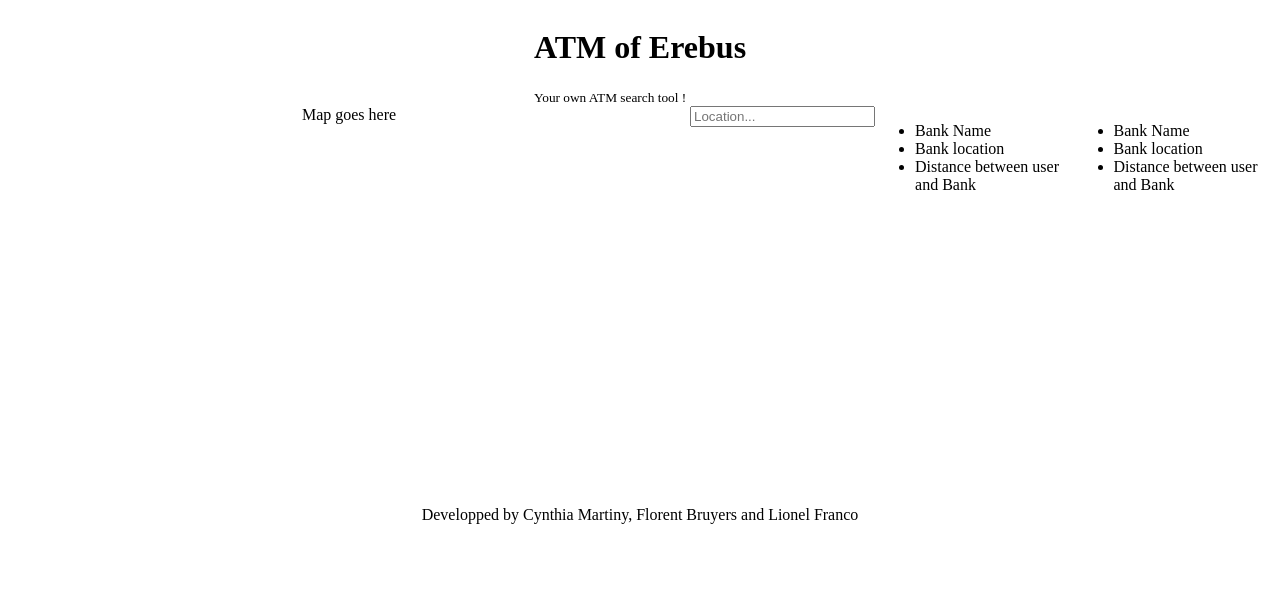
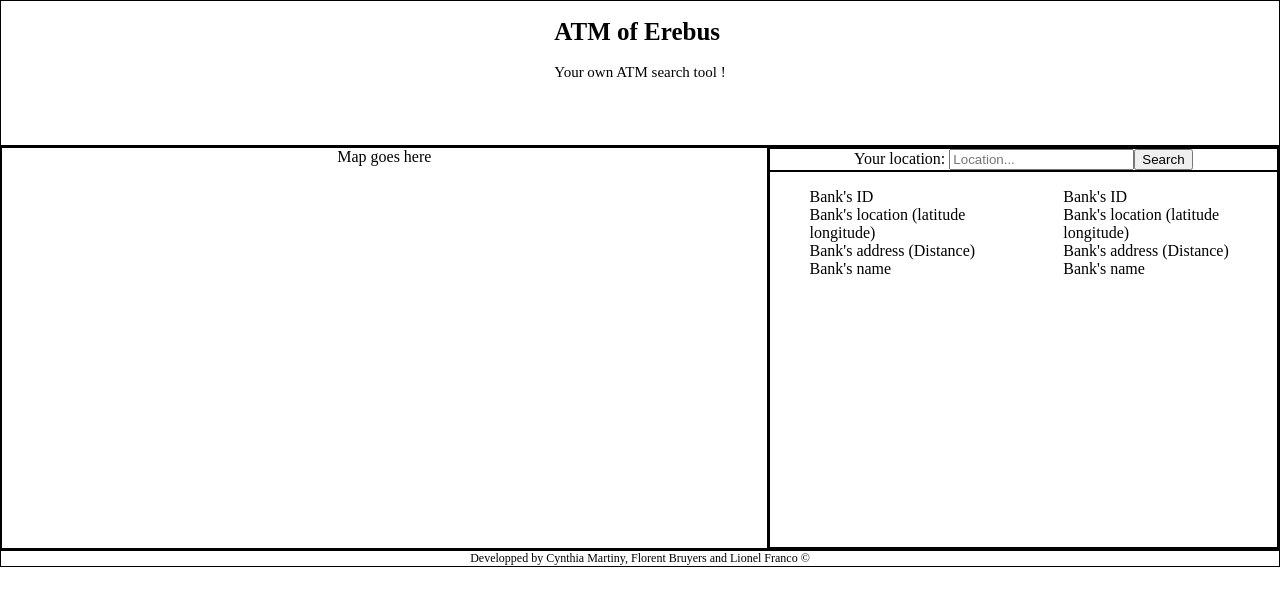
Before and after one commit to Cynthiamf/trouvkach, a React app: page / in a window 1280 px wide. Built offline with nearby package versions, Linux system fonts and the light colour scheme.

Commit message:
Ajout d'un peu de CSS

```diff
--- a/package.json
+++ b/package.json
@@ -33,6 +33,7 @@
     "@becode/eslint-config": "^0.6.0",
     "babel-eslint": "^10.0.3",
     "babel-loader": "^8.0.2",
+    "css-loader": "^3.2.0",
     "eslint": "^6.3.0",
     "eslint-plugin-prettier": "^3.1.0",
     "eslint-plugin-react": "^7.14.3",
@@ -41,7 +42,10 @@
     "html-webpack-plugin": "^3.2.0",
     "husky": "^3.0.5",
     "lint-staged": "^9.2.5",
+    "node-sass": "^4.12.0",
     "prettier": "^1.18.2",
+    "sass-loader": "^8.0.0",
+    "style-loader": "^1.0.0",
     "uglifyjs-webpack-plugin": "^2.0.1",
     "webpack": "^4.20.2",
     "webpack-cli": "^3.1.2"
--- a/src/client/app.js
+++ b/src/client/app.js
@@ -8,6 +8,7 @@
 
 import * as React from "react";
 import ReactDOM from "react-dom";
+import "./style.css";
 
 import Header from "./components/header";
 import Map from "./components/map";
--- a/src/client/components/footer.js
+++ b/src/client/components/footer.js
@@ -11,7 +11,9 @@ import * as React from "react";
 const Footer = () => (
     <div>
         <span>
-            {"Developped by Cynthia Martiny, Florent Bruyers and Lionel Franco"}
+            {
+                "Developped by Cynthia Martiny, Florent Bruyers and Lionel Franco \u00A9"
+            }
         </span>
     </div>
 );
--- a/src/client/components/header.js
+++ b/src/client/components/header.js
@@ -11,7 +11,7 @@ import * as React from "react";
 const Header = () => (
     <div>
         <h1>{"ATM of Erebus"}</h1>
-        <small>{"Your own ATM search tool !"}</small>
+        <span>{"Your own ATM search tool !"}</span>
     </div>
 );
 
--- a/src/client/components/list.js
+++ b/src/client/components/list.js
@@ -11,9 +11,10 @@ import * as React from "react";
 const List = () => (
     <div>
         <ul>
-            <li>{"Bank Name"}</li>
-            <li>{"Bank location"}</li>
-            <li>{"Distance between user and Bank"}</li>
+            <li>{"Bank's ID"}</li>
+            <li>{"Bank's location (latitude longitude)"}</li>
+            <li>{"Bank's address (Distance)"}</li>
+            <li>{"Bank's name"}</li>
         </ul>
     </div>
 );
--- a/src/client/components/search.js
+++ b/src/client/components/search.js
@@ -10,7 +10,9 @@ import * as React from "react";
 
 const Search = () => (
     <div>
+        <span>{"Your location: "}</span>
         <input type={"text"} className={"input"} placeholder={"Location..."} />
+        <button type={"button"}>{"Search"}</button>
     </div>
 );
 
--- /dev/null
+++ b/src/client/style.css
@@ -0,0 +1,65 @@
+body {
+    margin: 0;
+    padding: 0;
+}
+
+.Header {
+    display: flex;
+    justify-content: center;
+    padding-bottom: 5%;
+    border: 1px solid black;
+}
+
+.Header h1 {
+    font-size: 25px;
+}
+
+.Header span {
+    font-size: 15px;
+}
+
+.Content {
+    display: flex;
+    justify-content: center;
+    border: 1px solid black;
+}
+
+.LeftBlock {
+    display: flex;
+    justify-content: center;
+    height: 400px;
+    width: 800px;
+    border: 1px solid black;
+}
+
+.RightBlock {
+    display: flex;
+    flex-direction: column;
+    justify-content: stretch;
+    border: 1px solid black;
+}
+
+.Search {
+    display: flex;
+    flex-direction: row;
+    justify-content: center;
+    border: 1px solid black;
+}
+
+.Lists {
+    display: flex;
+    justify-content: center;
+    height: 100%;
+    border: 1px solid black;
+}
+
+.Lists ul {
+    list-style: none;
+}
+
+.Footer {
+    display: flex;
+    justify-content: center;
+    font-size: 12px;
+    border: 1px solid black;
+}
--- a/src/index.html
+++ b/src/index.html
@@ -5,7 +5,6 @@
         <title>BeCode/Trouvkach</title>
 
         <meta name="viewport" content="minimum-scale=1, initial-scale=1, width=device-width, shrink-to-fit=no" />
-        <link rel="stylesheet" href="../src/style.css">
     </head>
     <body>
         <div id="app"></div>
--- a/src/style.css
+++ /dev/null
@@ -1,36 +0,0 @@
-.Header {
-    display: flex;
-    justify-content: center;
-}
-
-.Content {
-    display: flex;
-    justify-content: center;
-}
-
-.LeftBlock {
-    display: flex;
-    justify-content: center;
-    height: 400px;
-    width: 800px;
-}
-
-.RightBlock {
-    display: flex;
-    justify-content: center;
-}
-
-.Search {
-    display: flex;
-    justify-content: center;
-}
-
-.Lists {
-    display: flex;
-    justify-content: center;
-}
-
-.Footer {
-    display: flex;
-    justify-content: center;
-}
--- a/webpack.config.js
+++ b/webpack.config.js
@@ -61,6 +61,11 @@ module.exports = env => {
         entry: ["./app.js"],
         module: {
             rules: [
+                { test: /\.css$/i, use: ["style-loader", "css-loader"] },
+                {
+                    test: /\.s[ac]ss$/i,
+                    use: ["style-loader", "css-loader", "sass-loader"],
+                },
                 {
                     test: /\.(png|jpg|gif)$/,
                     use: [
```
Also changed, not shown: 1 other file.
